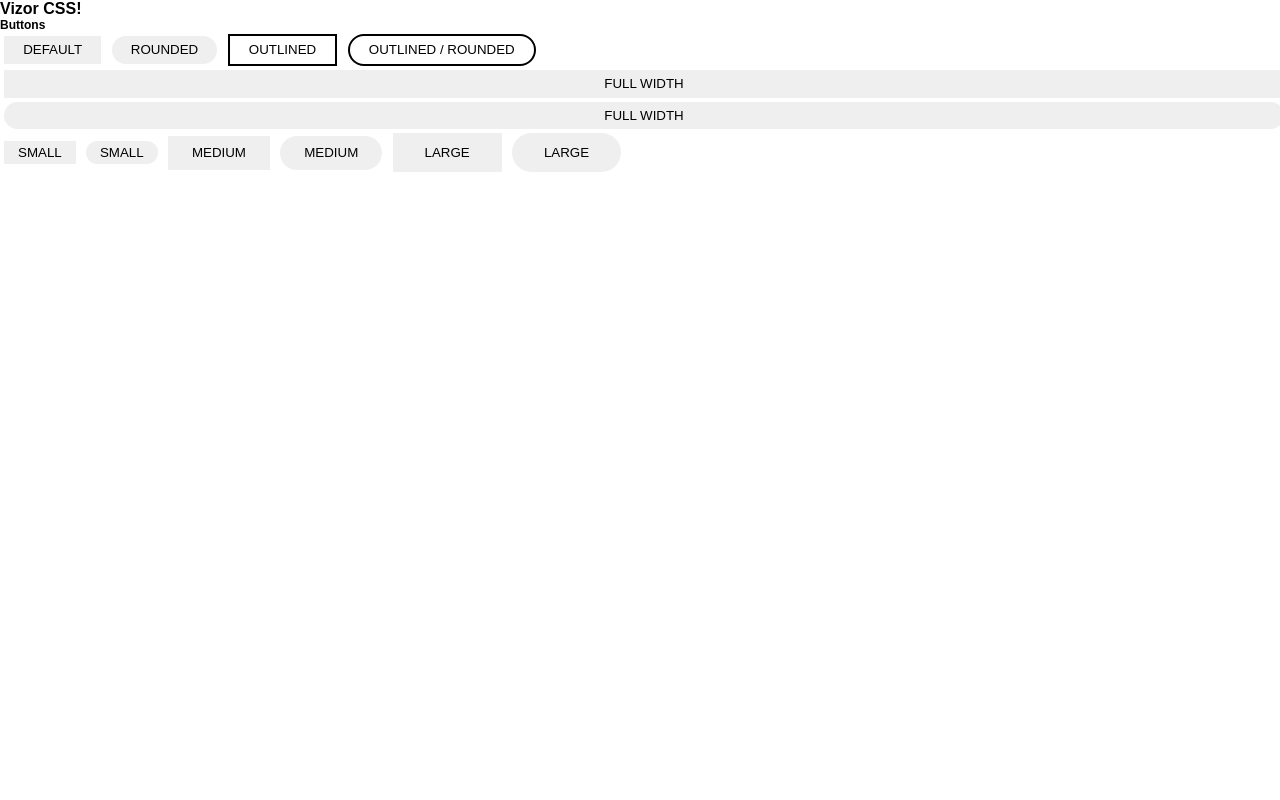
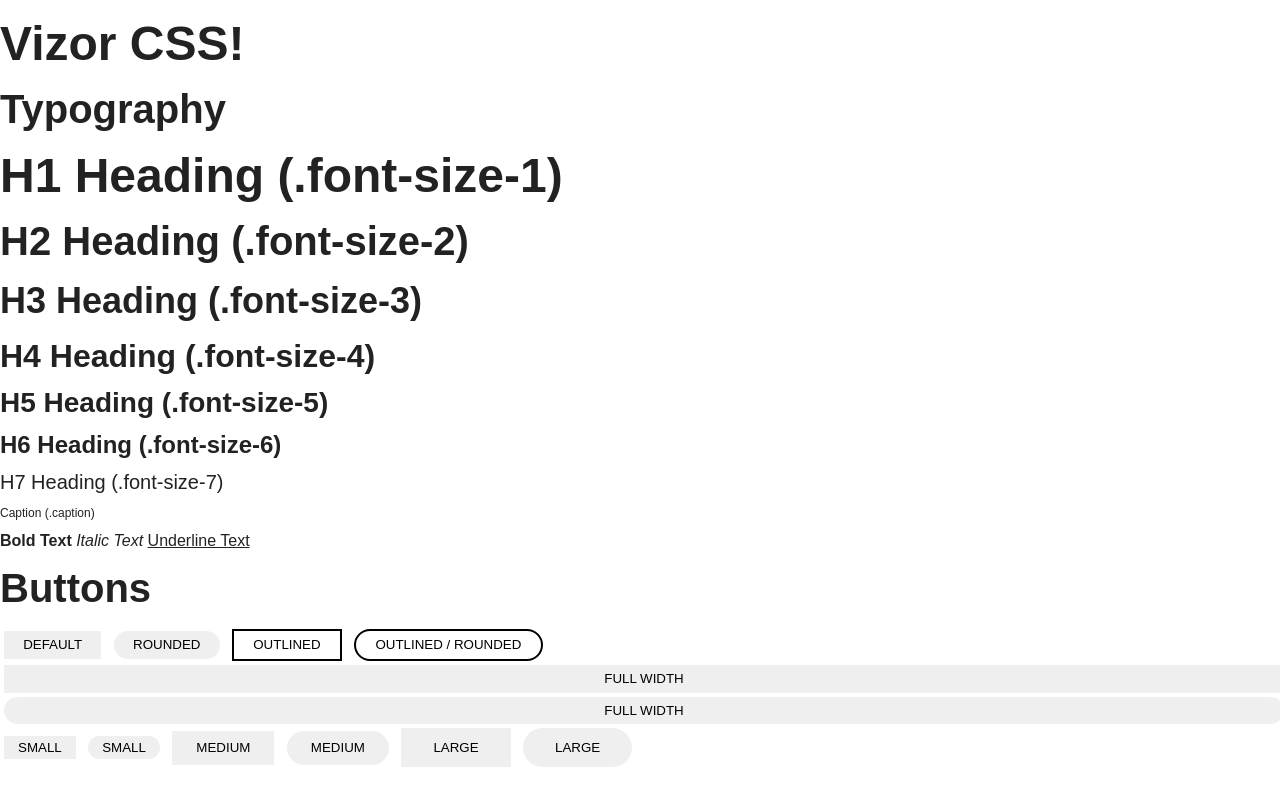
Before and after one commit to cdterry87/vizor.css, a website: page index.html in a window 1280 px wide. Drawn offline with Linux system fonts and the light colour scheme.

Commit message:
Added typography.

```diff
--- a/index.html
+++ b/index.html
@@ -9,6 +9,20 @@
 <body>
   <h1>Vizor CSS!</h1>
 
+  <h2>Typography</h2>
+  <h1 class="font-size-1">H1 Heading (.font-size-1)</h1>
+  <h2 class="font-size-2">H2 Heading (.font-size-2)</h2>
+  <h3 class="font-size-3">H3 Heading (.font-size-3)</h3>
+  <h4 class="font-size-4">H4 Heading (.font-size-4)</h4>
+  <h5 class="font-size-5">H5 Heading (.font-size-5)</h5>
+  <h6 class="font-size-6">H6 Heading (.font-size-6)</h6>
+  <h7 class="font-size-7">H7 Heading (.font-size-7)</h7>
+  <div class="caption">Caption (.caption)</div>
+  <div>
+    <span class="bold">Bold Text</span>
+    <span class="italic">Italic Text</span>
+    <span class="underline">Underline Text</span>
+  </div>
   <h2>Buttons</h2>
   <button class="button">Default</button>
   <button class="button button--rounded">Rounded</button>
--- a/sass/abstracts/_variables.scss
+++ b/sass/abstracts/_variables.scss
@@ -0,0 +1 @@
+$color-grey: #222222;
--- a/sass/base/_typography.scss
+++ b/sass/base/_typography.scss
@@ -1,3 +1,67 @@
 html {
   font-family: sans-serif;
+  color: $color-grey;
 }
+
+body {
+  font-size: 2rem;
+}
+
+h1,
+.font-size-1 {
+  font-size: 6rem;
+  margin: 2rem 0;
+}
+
+h2,
+.font-size-2 {
+  font-size: 5rem;
+  margin: 2rem 0;
+}
+
+h3,
+.font-size-3 {
+  font-size: 4.5rem;
+  margin: 2rem 0;
+}
+
+h4,
+.font-size-4 {
+  font-size: 4rem;
+  margin: 1.75 0;
+}
+
+h5,
+.font-size-5 {
+  font-size: 3.5rem;
+  margin: 1.5rem 0;
+}
+
+h6,
+.font-size-6 {
+  font-size: 3rem;
+  margin: 1.5rem 0;
+}
+
+h7,
+.font-size-7 {
+  font-size: 2.5rem;
+  margin: 1.5rem 0;
+}
+
+.caption {
+  font-size: 1.5rem;
+  margin: 1.5rem 0;
+}
+
+.bold {
+  font-weight: bold;
+}
+
+.italic {
+  font-style: italic;
+}
+
+.underline {
+  text-decoration: underline;
+}
--- a/sass/base/_utilities.scss
+++ b/sass/base/_utilities.scss
@@ -0,0 +1,7 @@
+.align-center {
+  text-align: center;
+}
+
+.align-right {
+  text-align: right;
+}
```
Also changed, not shown: css/style.css, 1 other file.
